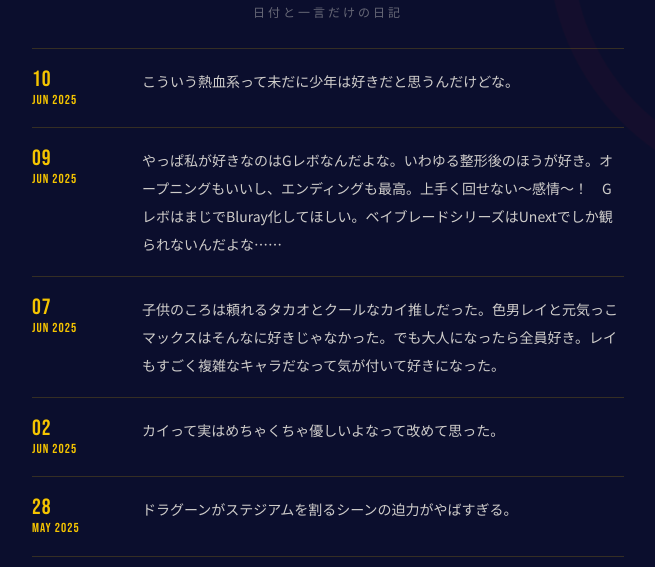
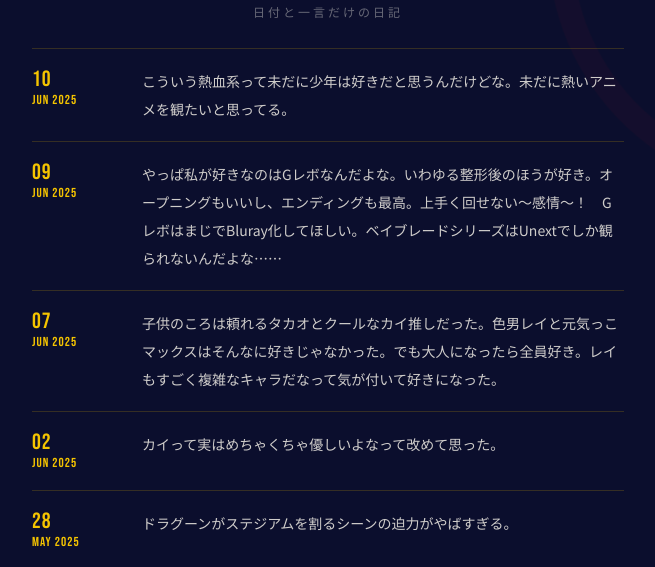
Before and after one commit to Azaleacreativeroom888/fan-beyblade, a plain HTML site: page blog.html in a window 1280 px wide. Shown: the part 205-772 px from the top of the page, without its empty margins (312-967 px from the left). Drawn offline with Linux system fonts and the light colour scheme.

Commit message:
Expand diary entry with additional text

```diff
--- a/blog.html
+++ b/blog.html
@@ -140,7 +140,7 @@
 
   <div class="entry">
     <div class="date"><span class="day">10</span>JUN 2025</div>
-    <div class="text">こういう熱血系って未だに少年は好きだと思うんだけどな。</div>
+    <div class="text">こういう熱血系って未だに少年は好きだと思うんだけどな。未だに熱いアニメを観たいと思ってる。</div>
   </div>
 
   <div class="entry">
```
